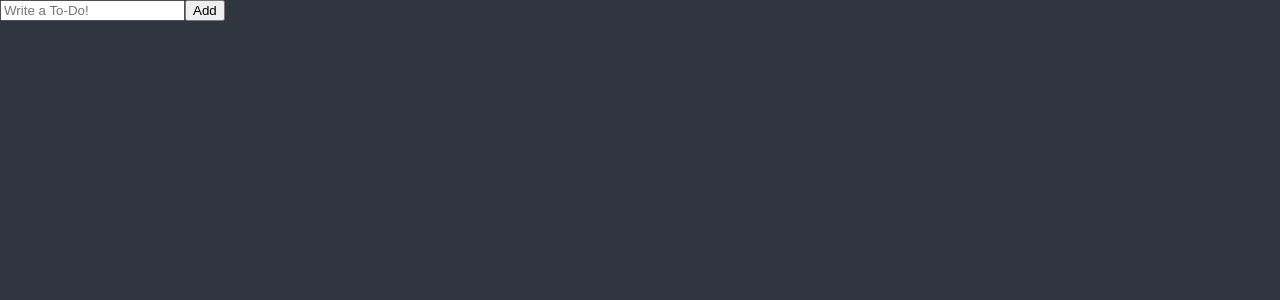
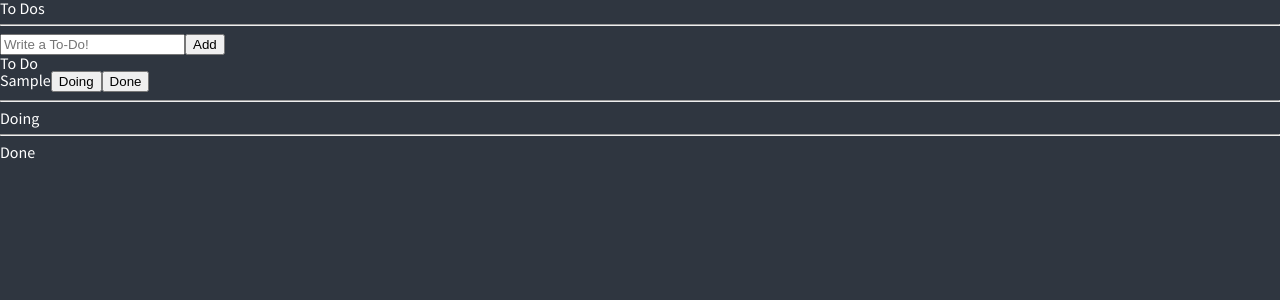
Before and after one commit to robinyeon/Recoil-prac, a React (Create React App) app: page / in a window 1280 px wide. Both pictures are taken after typing "Sample" into the empty fields and a click on the button "Add". Shown: the top 300 px of the page. Built offline with nearby package versions, Linux system fonts and the light colour scheme.

Commit message:
Refactored componenets and practiced Recoil Selector

```diff
--- /dev/null
+++ b/src/components/CreateToDo.tsx
@@ -0,0 +1,30 @@
+import { useForm } from "react-hook-form";
+import { useSetRecoilState } from "recoil";
+import { toDoState } from "./atoms";
+
+interface Iform {
+  toDo: string;
+}
+
+const CreateToDo = () => {
+  const setToDos = useSetRecoilState(toDoState);
+  const { register, handleSubmit, setValue } = useForm<Iform>();
+  const handleValid = ({ toDo }: Iform) => {
+    setValue("toDo", "");
+    setToDos((oldToDos) => [
+      { text: toDo, id: Date.now(), category: "TO_DO" },
+      ...oldToDos,
+    ]);
+  };
+  return (
+    <form onSubmit={handleSubmit(handleValid)}>
+      <input
+        {...register("toDo", { required: "Please write a todo :)" })}
+        placeholder="Write a To-Do!"
+      />
+      <button>Add</button>
+    </form>
+  );
+};
+
+export default CreateToDo;
--- /dev/null
+++ b/src/components/ToDo.tsx
@@ -0,0 +1,53 @@
+import React from "react";
+import { useSetRecoilState } from "recoil";
+import { ITodo, toDoState } from "./atoms";
+
+// **제 위치에 있는 요소를 새로운 요소(값)로 대체하는 방법**
+// (1) 타겟의 인덱스를 파악한다(어디있는지)
+// (2) 타겟이 오기 직전의 앞부분(front)과 뒷부분(back)으로 나눈다.
+// (3) final = [...front, "새로운요소", ...back]
+// const food = ["pizza", "mango", "kimchi", "kimbab"];
+// const target = 1;
+// food.slice(0, target); // ["pizza"]
+// food.slice(target + 1); //["kimchi", "kimbab"]
+// [...food.slice(0, target), "감", ...food.slice(target + 1)];
+
+const ToDo = ({ text, category, id }: ITodo) => {
+  const setToDos = useSetRecoilState(toDoState);
+  const onClick = (event: React.MouseEvent<HTMLButtonElement>) => {
+    const {
+      currentTarget: { name },
+    } = event;
+    setToDos((oldToDos) => {
+      const targetIndex = oldToDos.findIndex((toDo) => toDo.id === id);
+      const newToDo = { text, id, category: name as any };
+      return [
+        ...oldToDos.slice(0, targetIndex),
+        newToDo,
+        ...oldToDos.slice(targetIndex + 1),
+      ];
+    });
+  };
+  return (
+    <li>
+      <span>{text}</span>
+      {category !== "DOING" && (
+        <button name="DOING" onClick={onClick}>
+          Doing
+        </button>
+      )}
+      {category !== "TO_DO" && (
+        <button name="TO_DO" onClick={onClick}>
+          To Do
+        </button>
+      )}
+      {category !== "DONE" && (
+        <button name="DONE" onClick={onClick}>
+          Done
+        </button>
+      )}
+    </li>
+  );
+};
+
+export default ToDo;
--- a/src/components/TodoList.tsx
+++ b/src/components/TodoList.tsx
@@ -1,24 +1,36 @@
-import { useForm } from "react-hook-form";
-
-interface Iform {
-  toDo: string;
-}
+import { useRecoilValue } from "recoil";
+import { toDoSelector, toDoState } from "./atoms";
+import CreateToDo from "./CreateToDo";
+import ToDo from "./ToDo";
 
 const TodoList = () => {
-  const { register, handleSubmit, setValue } = useForm<Iform>();
-  const onValid = (data: Iform) => {
-    console.log("Add To-Do,", data.toDo);
-    setValue("toDo", "");
-  };
+  const [toDo, doing, done] = useRecoilValue(toDoSelector);
+
   return (
     <div>
-      <form onSubmit={handleSubmit(onValid)}>
-        <input
-          {...register("toDo", { required: "Please write a todo :)" })}
-          placeholder="Write a To-Do!"
-        />
-        <button>Add</button>
-      </form>
+      <h1>To Dos</h1>
+      <hr />
+      <CreateToDo />
+      <h2>To Do</h2>
+      <ul>
+        {toDo.map((toDo) => (
+          <ToDo key={toDo.id} {...toDo} />
+        ))}
+      </ul>
+      <hr />
+      <h2>Doing</h2>
+      <ul>
+        {doing.map((toDo) => (
+          <ToDo key={toDo.id} {...toDo} />
+        ))}
+      </ul>
+      <hr />
+      <h2>Done</h2>
+      <ul>
+        {done.map((toDo) => (
+          <ToDo key={toDo.id} {...toDo} />
+        ))}
+      </ul>
     </div>
   );
 };
--- /dev/null
+++ b/src/components/atoms.tsx
@@ -0,0 +1,29 @@
+import { atom, selector } from "recoil";
+
+export interface ITodo {
+  text: string;
+  id: number;
+  category: "TO_DO" | "DOING" | "DONE";
+}
+
+export const categoryState = atom({
+  key: "category",
+  default: "TO_DO",
+});
+
+export const toDoState = atom<ITodo[]>({
+  key: "todo",
+  default: [],
+});
+
+export const toDoSelector = selector({
+  key: "toDoSelector",
+  get: ({ get }) => {
+    const toDos = get(toDoState);
+    return [
+      toDos.filter((toDo) => toDo.category === "TO_DO"),
+      toDos.filter((toDo) => toDo.category === "DOING"),
+      toDos.filter((toDo) => toDo.category === "DONE"),
+    ];
+  },
+});
```
